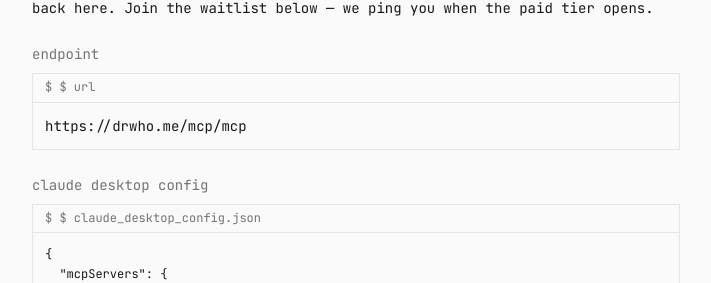
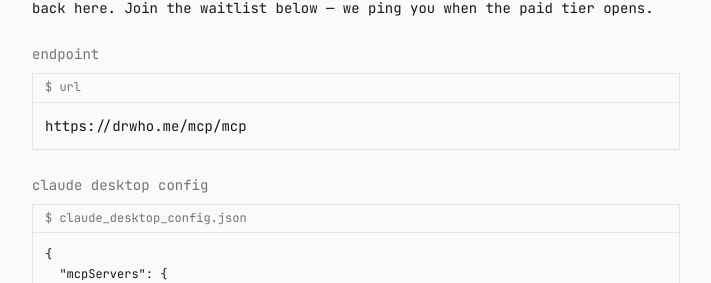
Before and after one commit to hikmahtech/drwhome, a Next.js app: page /mcp in a window 1280 px wide. Shown: the part 256-539 px from the top of the page, without its empty margins (284-995 px from the left). Built offline with nearby package versions, Linux system fonts and the light colour scheme; no server answers.

Commit message:
fix: address final-review findings (h1, $ label, og denylist)

```diff
--- a/app/d/[domain]/opengraph-image.tsx
+++ b/app/d/[domain]/opengraph-image.tsx
@@ -1,3 +1,4 @@
+import { isDenied } from "@/lib/dossier/denylist";
 import { type OgBadgeState, summarizeForOg } from "@/lib/dossier/og-summary";
 import { dossierChecks } from "@/lib/dossier/registry";
 import type { CheckResult } from "@/lib/dossier/types";
@@ -37,6 +38,7 @@
   const v = validateDomain(decodeURIComponent(raw));
   if (!v.ok) notFound();
   const domain = v.domain;
+  if (isDenied(domain).denied) notFound();
   const font = loadMonoFont();
 
   const results = await Promise.all(dossierChecks.map((c) => timed(c.run(domain))));
--- a/app/domain-dossier/page.tsx
+++ b/app/domain-dossier/page.tsx
@@ -113,7 +113,7 @@
       <TerminalPrompt>domain dossier</TerminalPrompt>
 
       <section className="space-y-3">
-        <h1 className="text-lg">domain health checker</h1>
+        <h2 className="text-lg">domain health checker</h2>
         <p className="text-sm text-muted">
           run ten independent checks on any domain — dns, email authentication, tls, redirects,
           headers, cors, and public-web surface — in one page.
--- a/app/mcp/page.tsx
+++ b/app/mcp/page.tsx
@@ -70,12 +70,12 @@
 
       <section className="space-y-2">
         <h2 className="text-sm text-muted">endpoint</h2>
-        <TerminalCard label="$ url">{MCP_URL}</TerminalCard>
+        <TerminalCard label="url">{MCP_URL}</TerminalCard>
       </section>
 
       <section className="space-y-2">
         <h2 className="text-sm text-muted">claude desktop config</h2>
-        <TerminalCard label="$ claude_desktop_config.json">
+        <TerminalCard label="claude_desktop_config.json">
           <pre className="text-xs whitespace-pre overflow-x-auto">{claudeConfig}</pre>
         </TerminalCard>
         <p className="text-xs text-muted">
```
